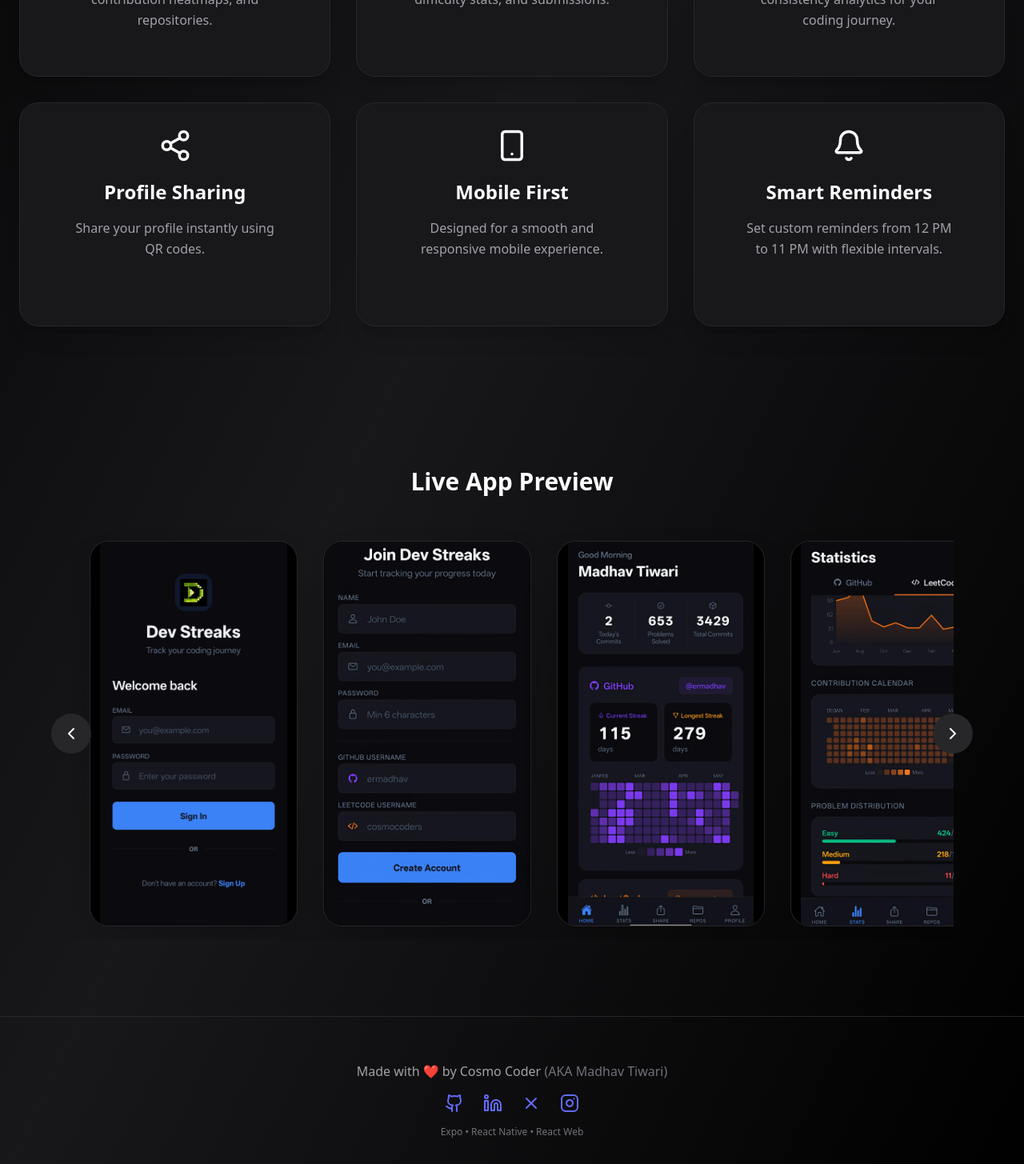
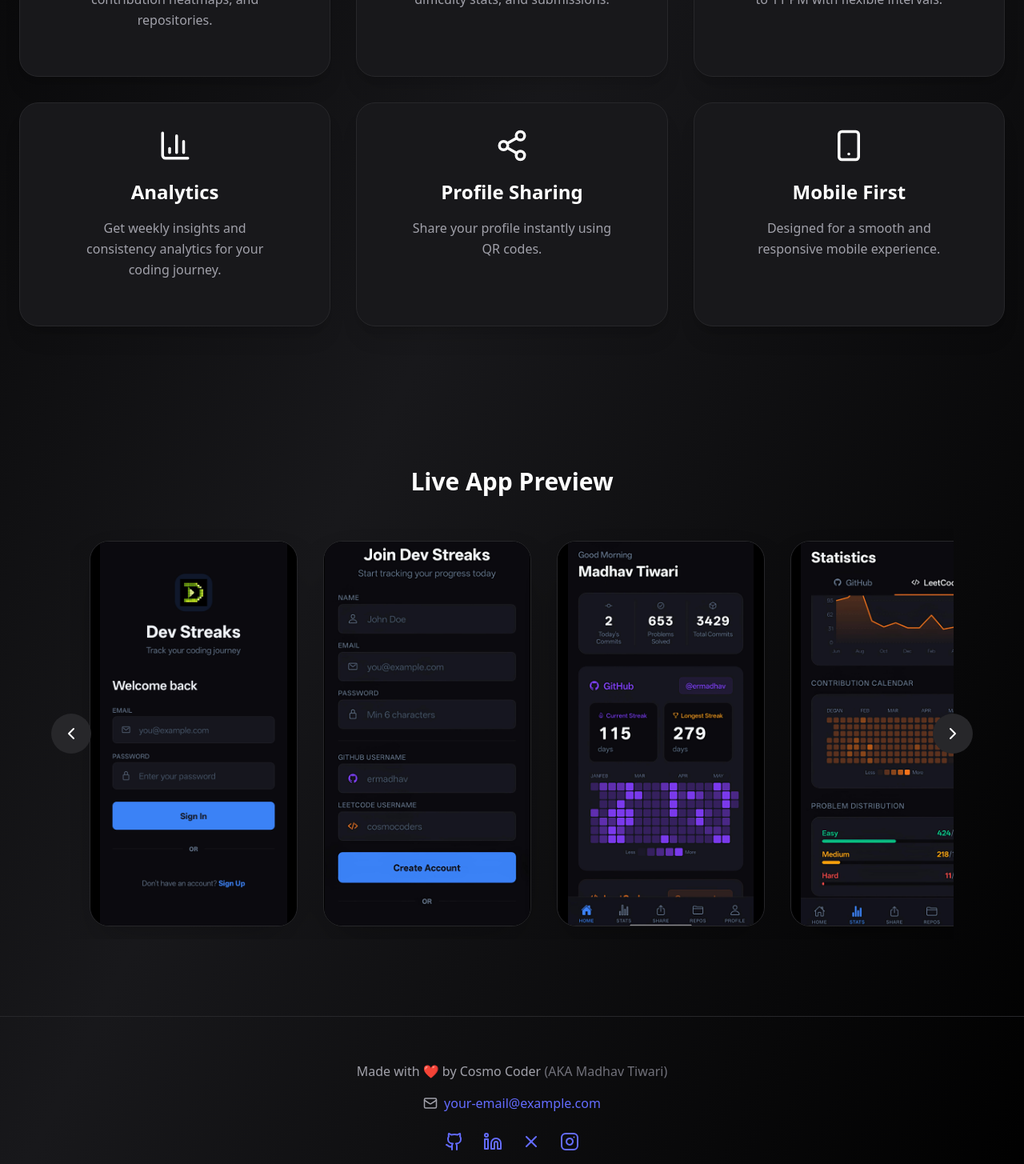
Before and after one commit to ermadhav/DS_Web, a React (Vite) app: page / in a window 1280 px wide. Shown: the part 1120-2575 px from the top of the page at 80% size. Built offline with nearby package versions, Linux system fonts and the light colour scheme.

Commit message:
Updated the app ui

```diff
--- a/src/App.jsx
+++ b/src/App.jsx
@@ -13,6 +13,7 @@ import {
   Instagram,
   Code,
   Bell,
+  Mail,
 } from "lucide-react";
 import { useEffect, useRef, useState } from "react";
 
@@ -231,6 +232,11 @@ export default function App() {
               desc: "Monitor solved problems, streaks, difficulty stats, and submissions.",
             },
             {
+              icon: Bell,
+              title: "Smart Reminders",
+              desc: "Set custom reminders from 12 PM to 11 PM with flexible intervals.",
+            },
+            {
               icon: BarChart3,
               title: "Analytics",
               desc: "Get weekly insights and consistency analytics for your coding journey.",
@@ -245,11 +251,7 @@ export default function App() {
               title: "Mobile First",
               desc: "Designed for a smooth and responsive mobile experience.",
             },
-            {
-              icon: Bell,
-              title: "Smart Reminders",
-              desc: "Set custom reminders from 12 PM to 11 PM with flexible intervals.",
-            },
+
           ].map((f, i) => (
             <motion.div
               key={i}
@@ -321,32 +323,51 @@ export default function App() {
     <span className="text-zinc-500">(AKA Madhav Tiwari)</span>
   </p>
 
+  {/* Email */}
+  <div className="flex justify-center items-center gap-2 mb-6 text-zinc-400">
+    <Mail size={18} />
+    <a
+      href="mailto:your-email@example.com"
+      className="hover:text-white transition"
+    >
+      your-email@example.com
+    </a>
+  </div>
+
+  {/* Social Links */}
   <div className="flex justify-center gap-6 mb-4">
     <a
       href="https://github.com/ermadhav"
       target="_blank"
       rel="noreferrer"
+      className="hover:text-white transition"
     >
       <Github />
     </a>
+
     <a
       href="https://www.linkedin.com/in/ermadhav/"
       target="_blank"
       rel="noreferrer"
+      className="hover:text-white transition"
     >
       <Linkedin />
     </a>
+
     <a
       href="https://twitter.com/madhavtiwari24"
       target="_blank"
       rel="noreferrer"
+      className="hover:text-white transition"
     >
       <X />
     </a>
+
     <a
       href="https://www.instagram.com/madhav.tiwari24/"
       target="_blank"
       rel="noreferrer"
+      className="hover:text-white transition"
     >
       <Instagram />
     </a>
```
Lines whose indentation alone changed are shown as unchanged.
